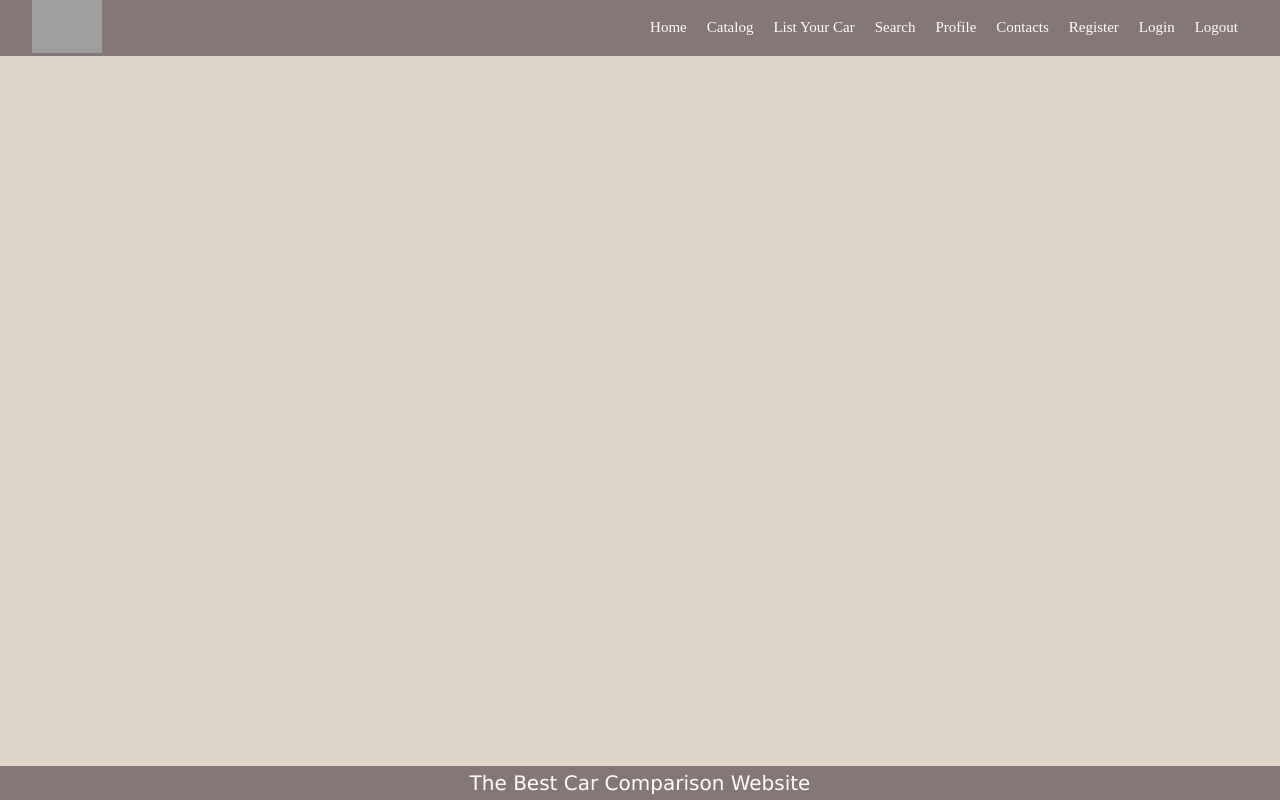
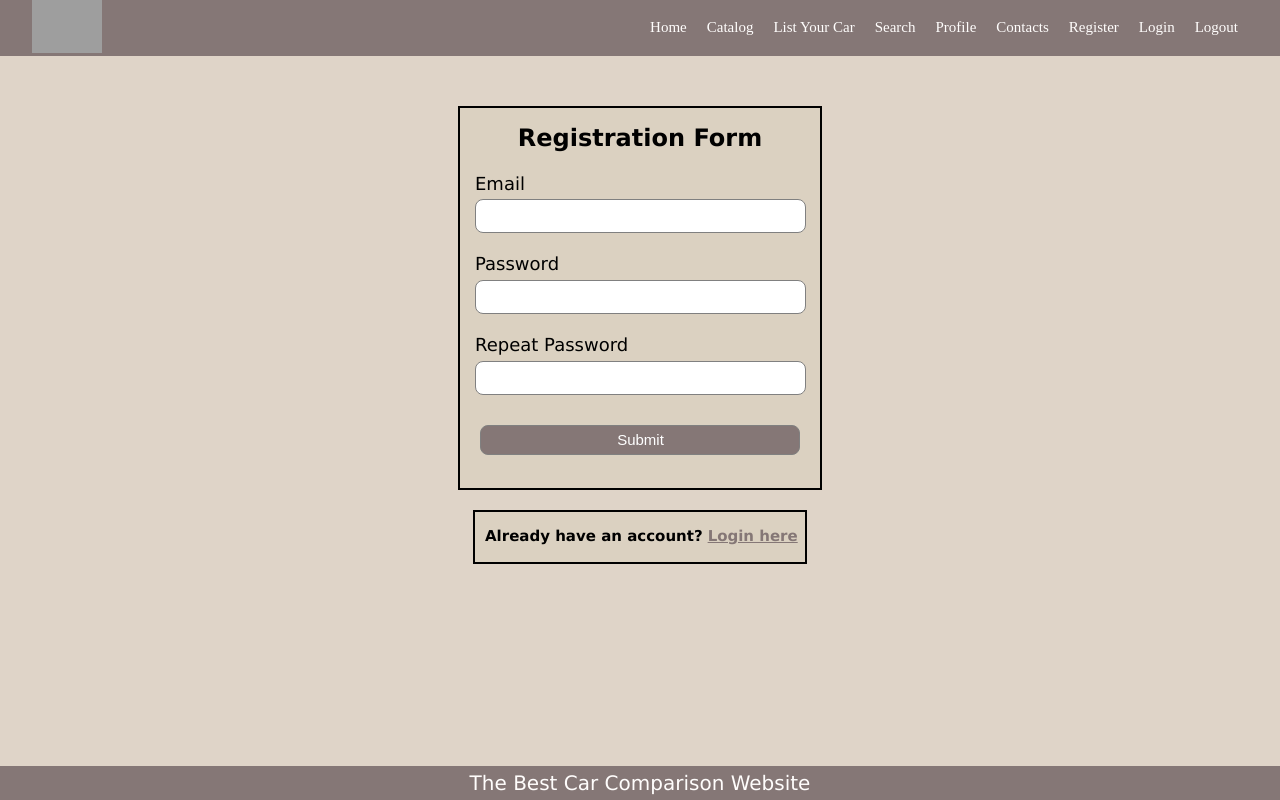
Before and after one commit to icovv/SoftUni-Angular-Project-Oct-24, an Angular app in the folder softuni-angular-project/: page /register in a window 1280 px wide. Before the commit this address led to /. Built offline with nearby package versions, Linux system fonts and the light colour scheme; grey boxes are pictures that could not be loaded.

Commit message:
creating register component

```diff
--- a/softuni-angular-project/src/app/app.routes.ts
+++ b/softuni-angular-project/src/app/app.routes.ts
@@ -5,6 +5,7 @@ import { ListYourCarComponent } from './list-your-car/list-your-car.component';
 import { SearchComponent } from './search/search.component';
 import { ProfileComponent } from './user/profile/profile.component';
 import { ContactComponent } from './contact/contact.component';
+import { RegisterComponent } from './user/register/register.component';
 
 export const routes: Routes = [
     {path: '', redirectTo: "/home", pathMatch: "full"},
@@ -15,5 +16,6 @@ export const routes: Routes = [
     {path: 'search', component: SearchComponent},
     {path: 'contacts', component:ContactComponent},
 
-    {path: 'profile', component: ProfileComponent}
+    {path: 'profile', component: ProfileComponent},
+    {path: 'register', component: RegisterComponent}
 ];
--- a/softuni-angular-project/src/app/user/register/register.component.css
+++ b/softuni-angular-project/src/app/user/register/register.component.css
@@ -0,0 +1,87 @@
+.register-form {
+    color: white;
+    width: 360px;
+    height: 380px;
+    margin: auto;
+    margin-top: 50px;
+    background-color: #dbd1c1;
+    border: 2px solid black;
+    color: black;
+}
+
+.register-form h1 {
+    text-align: center;
+}
+
+
+.register-form h4 {
+    text-align: center;
+}
+
+.register-form form {
+    width: 300px;
+    margin-left: 15px;
+}
+
+.register-form form label {
+    display: flex;
+    margin-top: 20px;
+    margin-bottom: 5px;
+    font-size: 18px;
+}
+
+.register-form form input {
+    width: 320px;
+    height: 30px;
+    padding-left: 7px;
+    border: none;
+    border: 1px solid gray;
+    border-radius: 8px;
+}
+
+.register-form input[type="submit"] {
+    width: 320px;
+    height: 35px;
+    margin-top: 30px;
+    background-color: #857776;
+    margin-left: 5px;
+    color: white;
+    font-size: 15px;
+}
+
+input[type="submit"]:hover{
+  cursor: pointer;
+}
+
+.register-form p {
+    text-align: center;
+    padding-top: 20px;
+    font-size: 15px;
+
+}
+
+.no-acc {
+  color: black;
+  font-size: 15px;
+  text-align: left;
+  margin-left: 10px;
+  margin-top: 15px;
+}
+
+.anchr{
+  text-align: right;
+  font-size: 15px;
+  margin-left: 5px;
+  color: #857776;
+}
+
+.no-acc-box {
+  color: white;
+  width: 330px;
+  height: 50px;
+  margin: auto;
+  margin-top: 20px;
+  background-color: #dbd1c1;
+  border: 2px solid black;
+  color: black;
+}
--- a/softuni-angular-project/src/app/user/register/register.component.html
+++ b/softuni-angular-project/src/app/user/register/register.component.html
@@ -1 +1,17 @@
-<p>register works!</p>
+<main>
+    <div class="register-form">
+        <h1>Registration Form</h1>
+        <form action="#" method="">
+            <label>Email</label>
+            <input type="text" name="" >
+            <label>Password</label>
+            <input type="password" name="" >
+            <label>Repeat Password</label>
+            <input type="password" name="" >
+            <input type="submit" value="Submit">
+        </form>
+    </div>
+    <div class="no-acc-box">
+        <h1 class="no-acc">Already have an account?<a href="/login.html" class="anchr">Login here</a></h1>
+    </div>
+</main>
```
